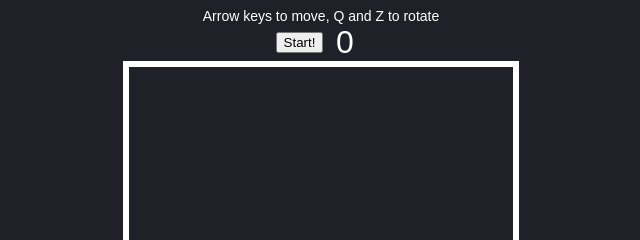
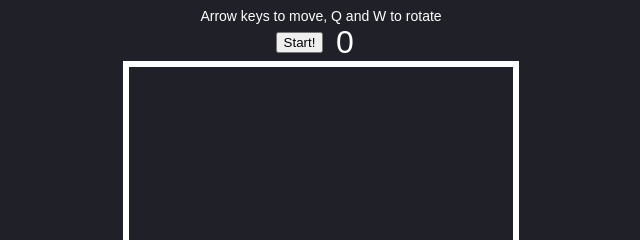
Before and after one commit to JohnJohnx4/FCC-Projects, a plain HTML site: page Projects/Games/Tetris/index.html in a window 1280 px wide. Shown: the top 240 px of the page, 319-959 px from the left. Drawn offline with Linux system fonts and the light colour scheme.

Commit message:
Update index.html

```diff
--- a/Projects/Games/Tetris/index.html
+++ b/Projects/Games/Tetris/index.html
@@ -24,7 +24,7 @@
     <audio id="sfx_lose">
         <source src="assets/SFX_GameOver.ogg" type="audio/ogg">
     </audio>
-    <p font-size="6px">Arrow keys to move, Q and Z to rotate</p>
+    <p font-size="6px">Arrow keys to move, Q and W to rotate</p>
     <div class="menu">
         <button id="start_button">Start!</button>
         <div id="score"></div>
```
